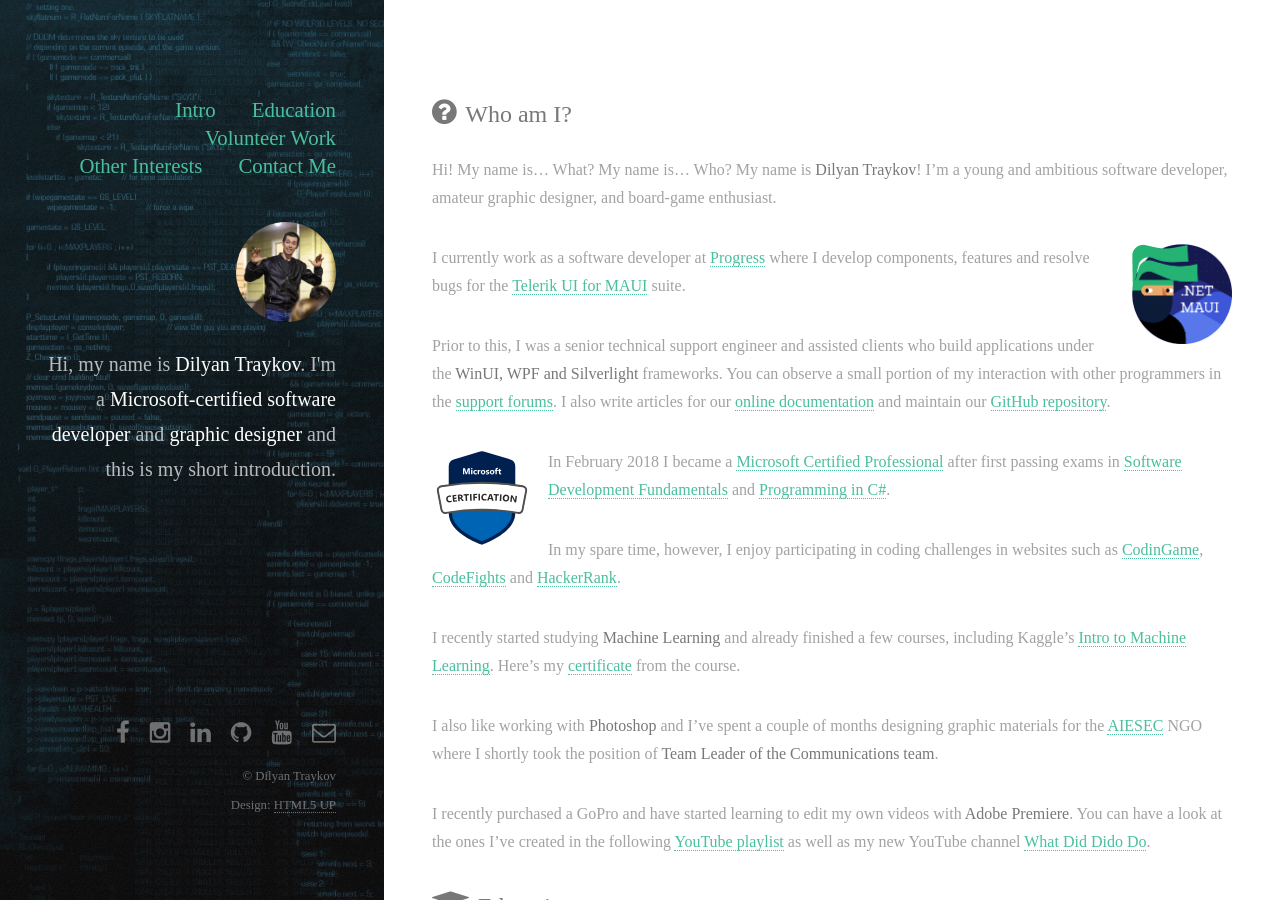
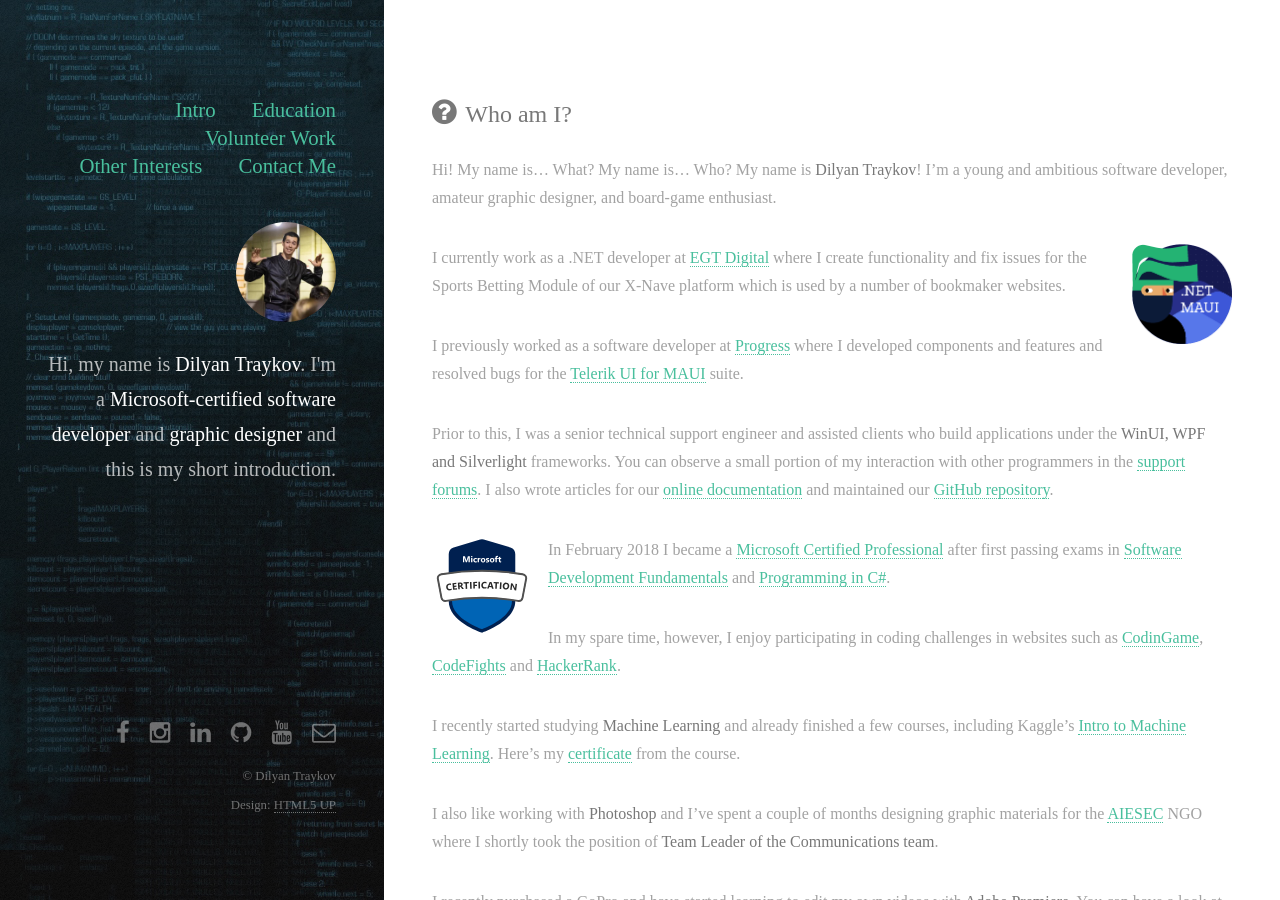
Before and after one commit to dilyantraykov/dilyantraykov.github.io, a Jekyll site: the page built from index.md, in a window 1280 px wide and 900 px high. Built offline with Jekyll 4.4.1, drawn with Linux system fonts in a browser that asks for light colours; nearby versions of some CDN libraries; some web fonts are replaced; some of the changed text lies outside the part shown.

Commit message:
Update Intro with latest information.

```diff
--- a/index.md
+++ b/index.md
@@ -9,9 +9,11 @@
 
 <img src="images/maui.jpg" style="float: right; width: 100px; margin-left: 1em" alt=".NET MAUI" />
 
-I currently work as a software developer at [Progress](https://www.progress.com/) where I develop components, features and resolve bugs for the [Telerik UI for MAUI](https://www.telerik.com/maui-ui) suite.
+I currently work as a .NET developer at [EGT Digital](https://egt-digital.com/) where I create functionality and fix issues for the Sports Betting Module of our X-Nave platform which is used by a number of bookmaker websites.
 
-Prior to this, I was a senior technical support engineer and assisted clients who build applications under the **WinUI, WPF and Silverlight** frameworks. You can observe a small portion of my interaction with other programmers in the [support forums](https://www.telerik.com/forums/wpf). I also write articles for our [online documentation](https://docs.telerik.com/devtools/wpf/introduction) and maintain our [GitHub repository](https://github.com/telerik/xaml-docs).
+I previously worked as a software developer at [Progress](https://www.progress.com/) where I developed components and features and resolved bugs for the [Telerik UI for MAUI](https://www.telerik.com/maui-ui) suite.
+
+Prior to this, I was a senior technical support engineer and assisted clients who build applications under the **WinUI, WPF and Silverlight** frameworks. You can observe a small portion of my interaction with other programmers in the [support forums](https://www.telerik.com/forums/wpf). I also wrote articles for our [online documentation](https://docs.telerik.com/devtools/wpf/introduction) and maintained our [GitHub repository](https://github.com/telerik/xaml-docs).
 
 <img src="images/mcp.svg" style="float: left; width: 100px; margin-right: 1em" alt=".NET MAUI" />
 
@@ -49,7 +51,7 @@
 
 In 2018, I also did a 6-week [AIESEC](http://aiesec.bg/) exchange project in **Wroclaw, Poland** where I taught kids of ages 5 to 15 on various subjects. Here is my [certificate](certificates/AIESEC_Global_Volunteer.pdf) from this interesting adventure.
 
-<h2 id="other-interests"><i class="fa fa-beer" aria-hidden="true"></i>Other Interests</h2>
+<h2 id="other-interests"><i class="fa fa-gamepad" aria-hidden="true"></i>Other Interests</h2>
 
 Apart from my 9 to 5 job as a programmer, I also *"worked"* as a **guide** at the [New Sofia Pub Crawl](http://www.thenewsofiapubcrawl.com/) where I entertained foreigners with my **stupid jokes**, **lame dance moves** and **boring stories**.
 
@@ -60,6 +62,12 @@
 * [Brutus Run](https://www.irun.bg/external.php/competition/result/name/brutus-run-2017/distance/378): **21km for 3h 55min** in -5 degrees with different challenges along the way after getting lost 2 times.
 * [The Big Tech Run](https://techrun.bg/results-2016-2/): **10km for 49min 13sec**.
 
+<h2 id="piemise"><i class="fa fa-beer" aria-hidden="true"></i>PieMiSe</h2>
+
+I recently created a simple drinking game which you can play with your friends when you're bored and want to get silly for a change. It is available on the Windows Store and you can download it by clicking the following button:
+
+<a href='https://apps.microsoft.com/detail/9n670sbffmnd'><img src='https://developer.microsoft.com/store/badges/images/English_get-it-from-MS.png' alt='English badge' style='width: 142px; height: 52px;'/></a>
+
 <h2 id="contact-me"><i class="fa fa-envelope" aria-hidden="true"></i>Contact Me</h2>
 
 Do you find this website **lame** and **uninformative**? I do too.
```
